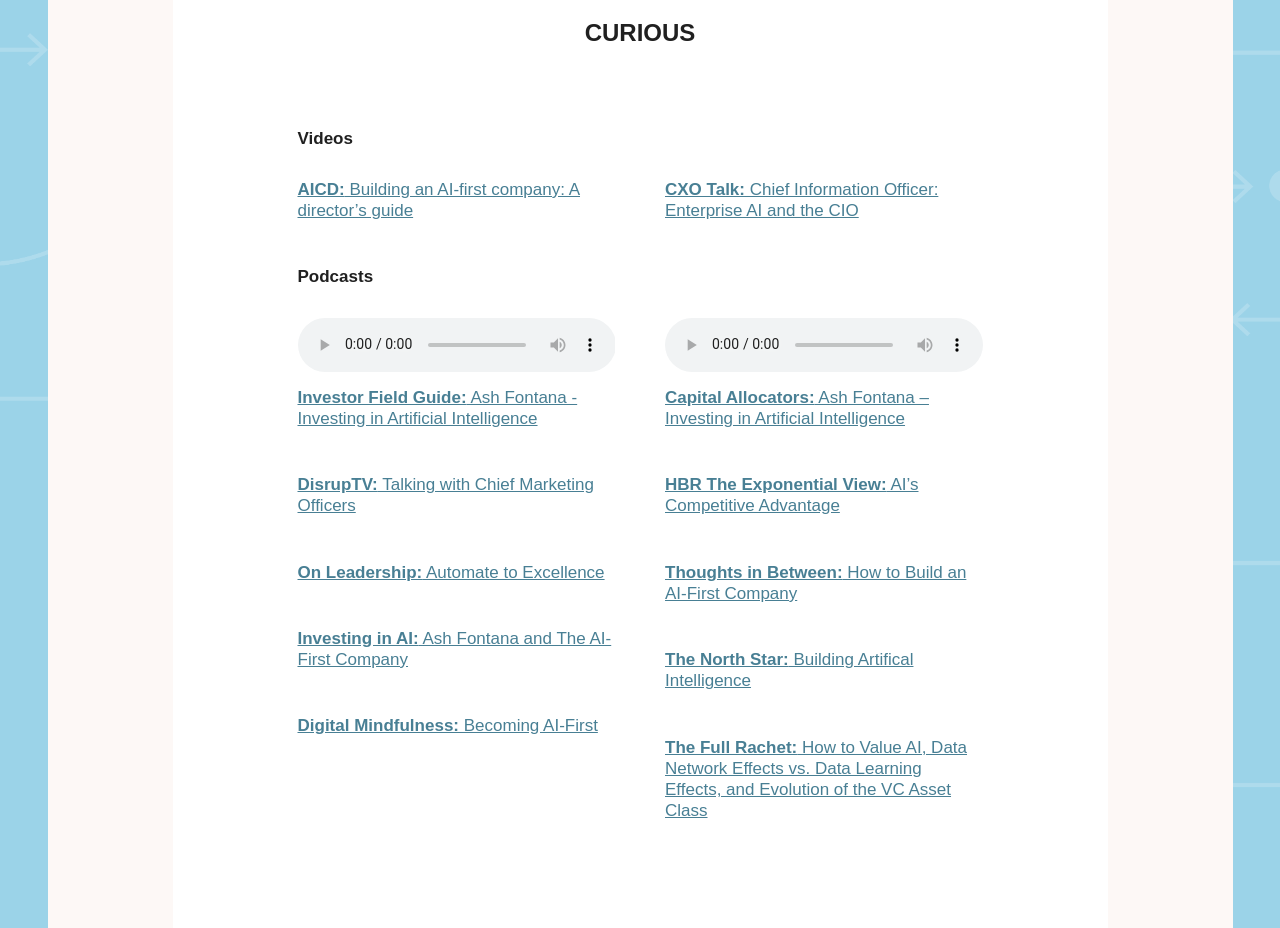
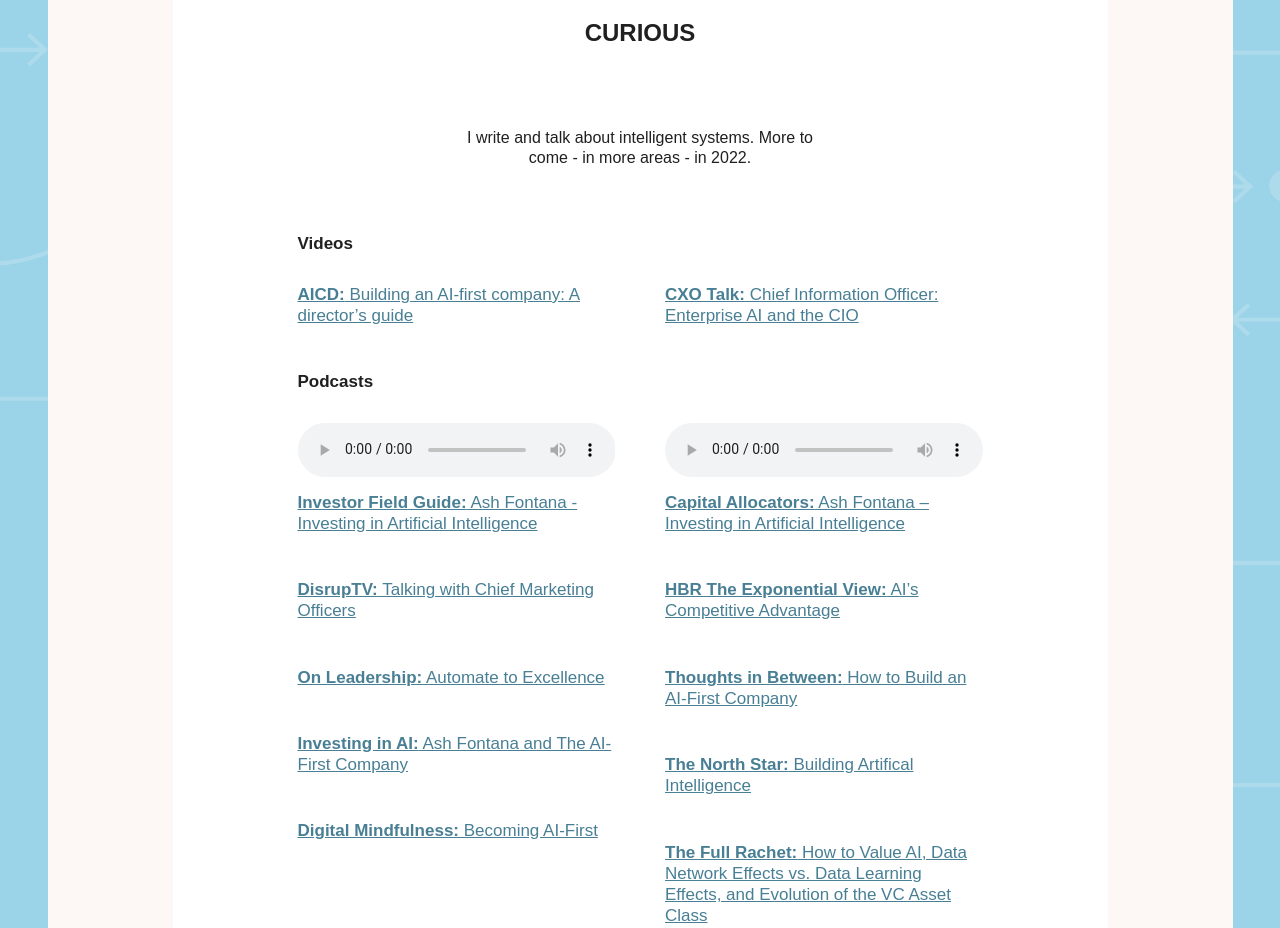
Before and after one commit to ashfontana/ashfontana.github.io, a plain HTML site: page index.html in a window 1280 px wide. Shown: the part 2640-3568 px from the top of the page. Drawn offline with Linux system fonts and the light colour scheme; a web font is replaced by a local one.

Commit message:
added into to curious section
add blog later

```diff
--- a/index.html
+++ b/index.html
@@ -118,6 +118,7 @@
     </section>
     <section class="resources container" id="curious">
       <h2 class="framework__heading">Curious</h2>
+      <p class="framework__blurb">I write and talk about intelligent systems. More to come - in more areas - in 2022.</p>
       <div class="resources__content copy">
         <h3>Videos</h3>
         <div class="resources__left">
```
